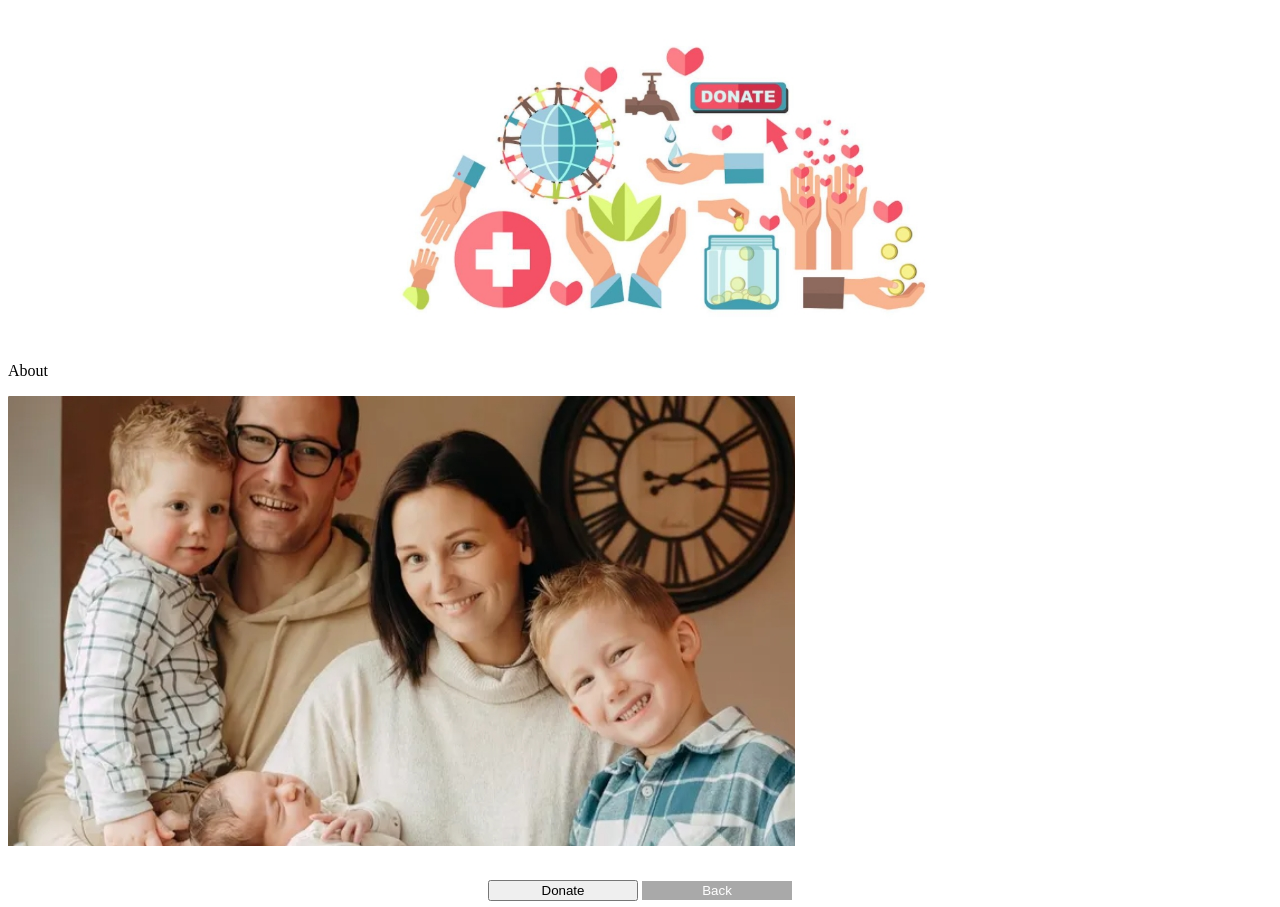
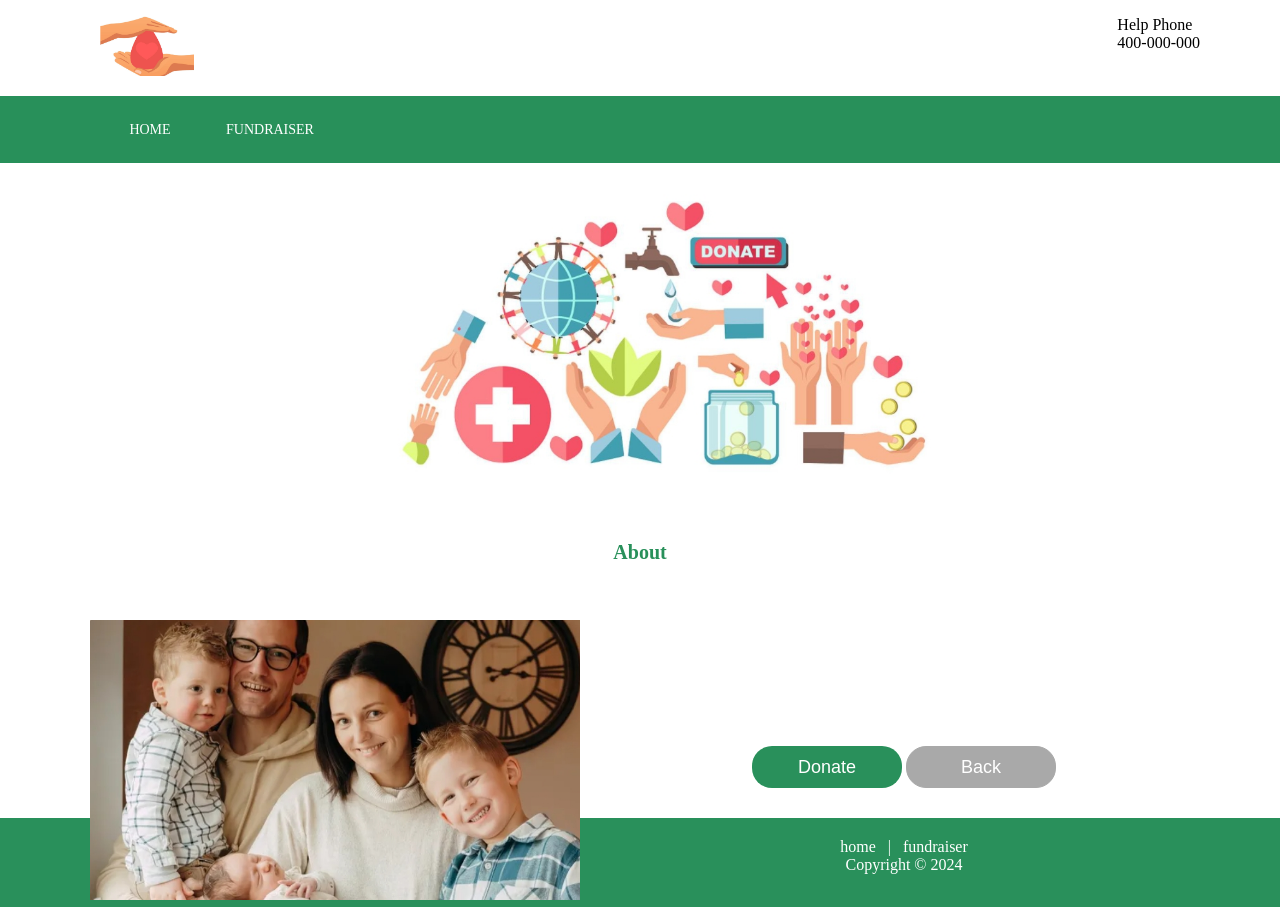
Before and after one commit to LiZ532/Web2-A2, a website: page public/about.html in a window 1280 px wide. Shown: the top 907 px of the page. Drawn offline with Linux system fonts and the light colour scheme; no server answers.

Commit message:
modify the information

```diff
--- a/public/about.html
+++ b/public/about.html
@@ -1,7 +1,33 @@
 <!doctype html>
 <html>
+    <head>
+        <title>about</title> <!-- TITLE -->
+        <link rel="stylesheet" href="css/default.css" /> <!-- Introduce external CSS style sheets -->
+    </head>
 
-
+    <body>
+        <header>
+            <div class="header-top">
+                <div class="width-center">
+                    <div class="header-logo "><img src="images/logo.png" alt=""></div> <!-- web logo -->
+                    <div class="header-title div-inline">
+                        <!-- You can place website titles here -->
+                    </div>
+                    <div class="header-right">
+                        <span>Help Phone</span> <!-- Helpline -->
+                        <span>400-000-000</span> <!-- hotline -->
+                    </div>
+                </div>
+            </div>
+            <div class="header-nav">
+                <nav>
+                    <ul class="header-nav-ul am-collapse am-in">
+                        <li><a href="index.html" name="index">HOME</a></li> <!-- home link -->
+                        <li><a href="fundraiser.html" name="show">FUNDRAISER</a></li> <!-- Fundraising page link -->
+                    </ul>
+                </nav>
+            </div>
+        </header>
 
     <div class="am-viewport" style="overflow: hidden; position: relative;text-align: center;">
         <ul class="am-slides">
```
